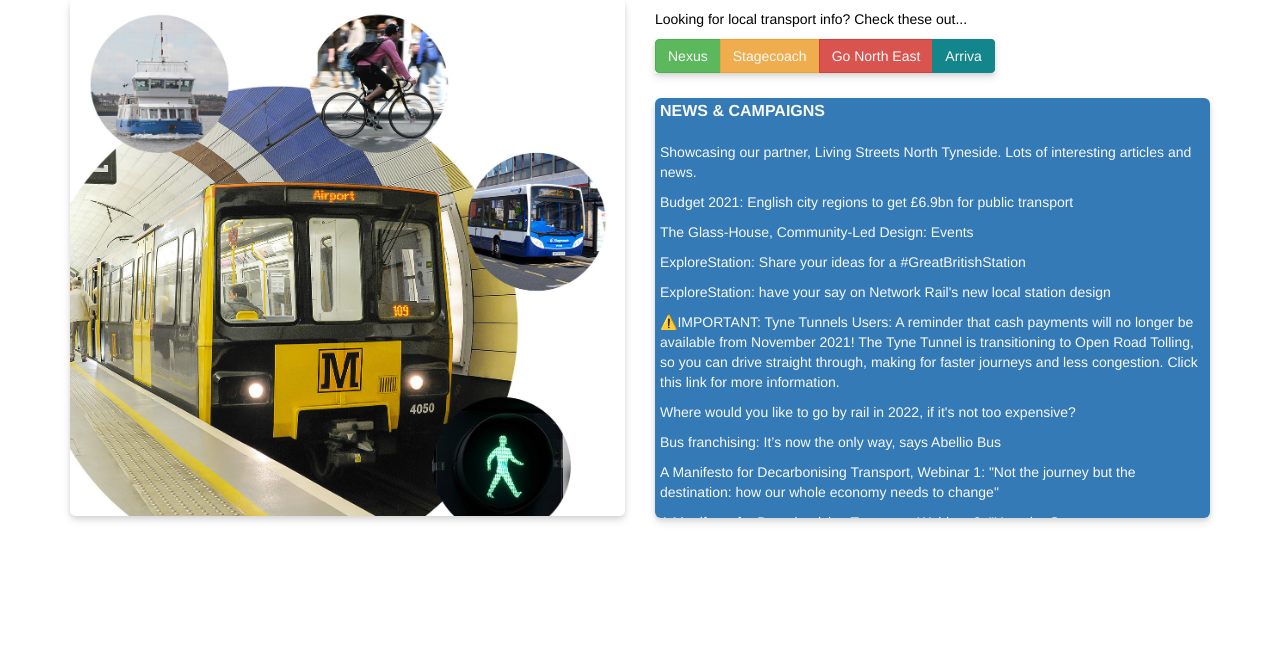
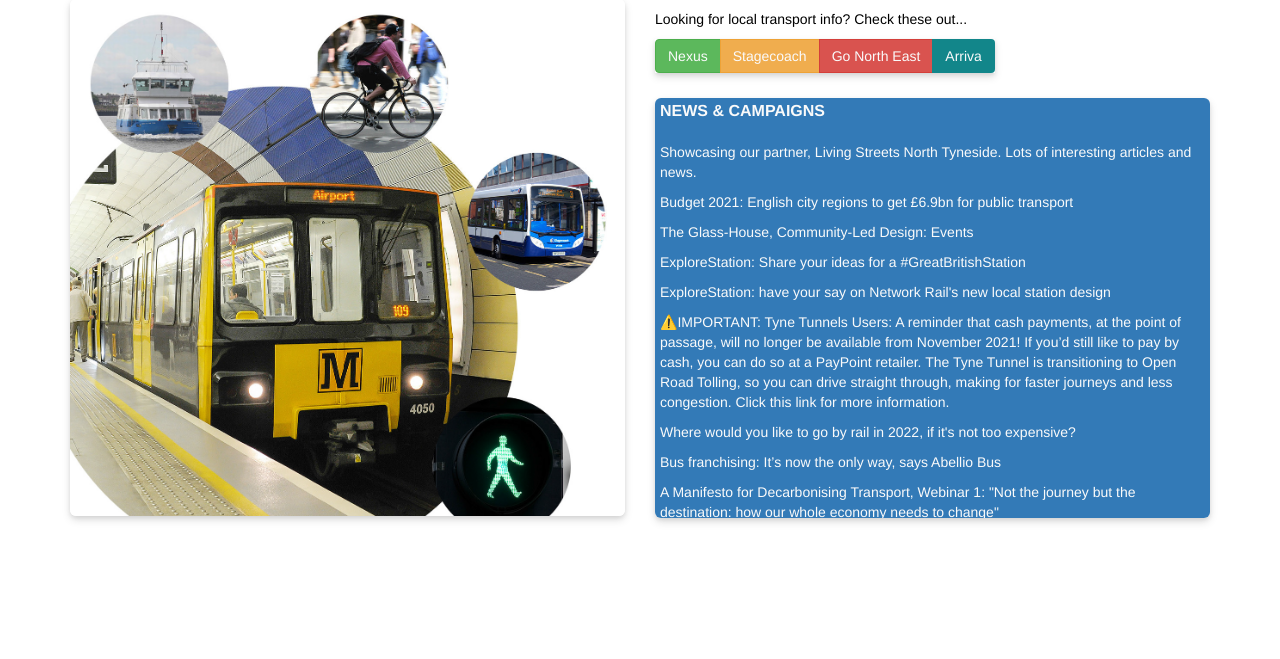
Before and after one commit to kevald1963/milestone-1-twptug-redesign, a Flask app: page / in a window 1280 px wide. Shown: the part 112-771 px from the top of the page. Run offline with Flask 2, Linux system fonts and the light colour scheme; some libraries are stand-ins or nearby versions.

Commit message:
Amended news item for new Tyne Tunnel payment system to clarify cash payments can't be made at point of passage, but can still be made at a Paypoint retailer.

```diff
--- a/templates/index.html
+++ b/templates/index.html
@@ -87,9 +87,10 @@
             </a>
 
             <a href="https://www.tt2.co.uk/tynepass/?utm_source=referral&utm_medium=tynepass" target="_blank">
-                <p>⚠️IMPORTANT: Tyne Tunnels Users: A reminder that cash payments will no longer be available from
-                   November 2021! The Tyne Tunnel is transitioning to Open Road Tolling, so you can drive straight through,
-                   making for faster journeys and less congestion. Click this link for more information.
+                <p>⚠️IMPORTANT: Tyne Tunnels Users: A reminder that cash payments, at the point of passage, will
+                   no longer be available from November 2021! If you’d still like to pay by cash, you can do so at a
+                   PayPoint retailer. The Tyne Tunnel is transitioning to Open Road Tolling, so you can drive straight
+                   through, making for faster journeys and less congestion. Click this link for more information.
                 </p>
             </a>
 
```
